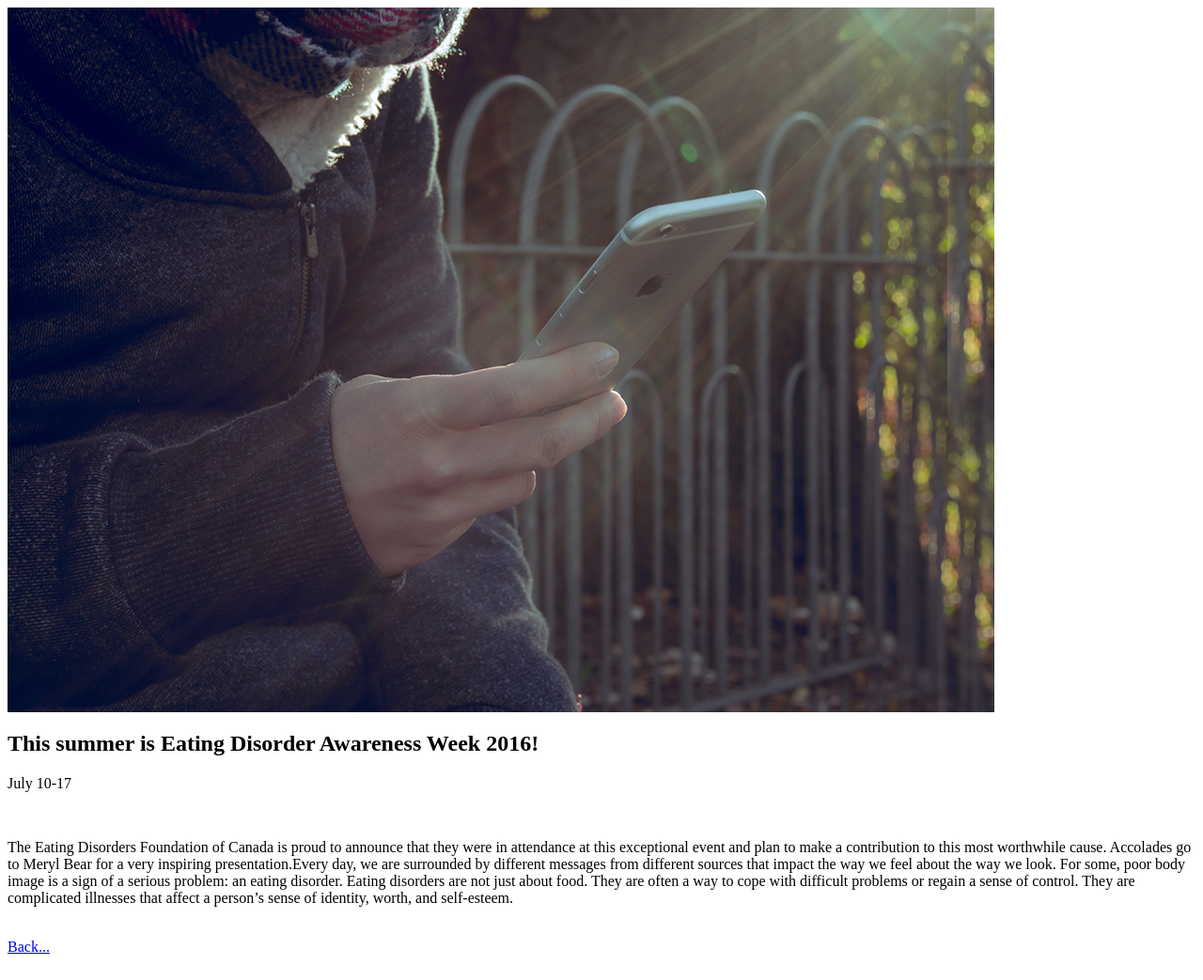
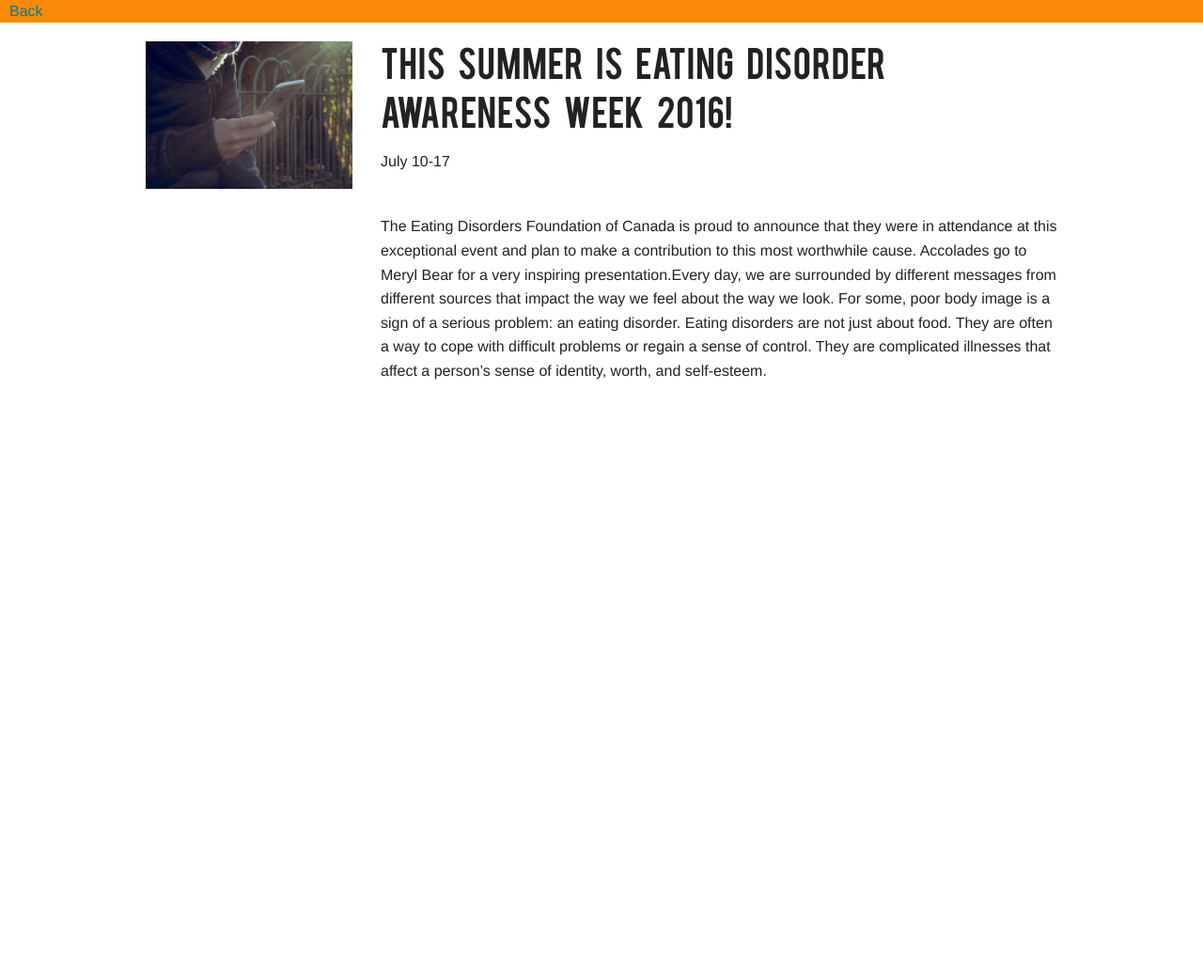
Before and after one commit to robij9528/edfc_final, a PHP site: page /admin/event_details.php?id=2 in a window 1280 px wide. Shown: the whole page at 94% size. After the commit the page ends 404 px from the top, so only its background shows below. Run offline with PHP 8.4, Linux system fonts and the light colour scheme; data comes from the database, SQL or seed files in the repository.

Commit message:
added css to details for stories and events

```diff
--- a/admin/admin_index.php
+++ b/admin/admin_index.php
@@ -14,6 +14,9 @@
  	<link href='https://fonts.googleapis.com/css?family=Ubuntu:400,300,700' rel='stylesheet' type='text/css'>
 </head>
 <body>
+<div class="back">
+ 	<a href="../index.php">Back</a>
+</div>
 <div class="row">
 	<div class="small-12 large-12 columns admin">
 		<h2>Welcome admin</h2>
--- a/admin/event_details.php
+++ b/admin/event_details.php
@@ -15,23 +15,36 @@ require_once('includes/init.php');
 
  <html>
  <head>
- 	<title>Event Details</title>
+ 	<meta charset="utf-8">
+	<title>Events Info</title>
+	<link href="../css/main.css" rel="stylesheet" type="text/css" media="screen">
+ 	<link rel="stylesheet" href="../css/foundation.css" />
+ 	<link href='https://fonts.googleapis.com/css?family=Ubuntu:400,300,700' rel='stylesheet' type='text/css'>
  </head>
  <body>
+ <div class="back">
+ 	<a href="../index.php">Back</a>
+</div>
+<div class="row evInfo">
 	 	<?php
 
 	 	if(!is_string($getSingle)){
 			$row = mysqli_fetch_array($getSingle);
-			echo "<img src=\"../images/{$row['events_img']}\" alt=\"{$row['events_title']}\">
+				echo "<img class=\"small-12 large-3 columns\" src=\"../images/{$row['events_img']}\" alt=\"{$row['events_title']}\">
+					<div class=\"samll-12 large-9 columns\">
 						 <h2>{$row['events_title']}</h2>
 						 <p>{$row['events_date']}</p><br>
 						 <p>{$row['events_info']}</p><br>
-				 <a href=\"../index.php\">Back...</a><br><br>";
+					 </div>";
 
 		}else{
 			echo "<p>{$getSingle}</p>";
 		}
 
 	 	 ?>
+</div>
+
+
+ <script src="../js/main.js"></script>
  </body>
  </html>
--- a/css/main.css
+++ b/css/main.css
@@ -1883,6 +1883,37 @@ width: 600px;
 	padding-left: 10px;
 }
 
+.evInfo{
+	padding-top: 20px;
+}
+
+.evInfo h2{
+	font-family: 'bebasregular', sans-serif;
+	word-spacing: 10px;
+}
+
+.storiesInfo{
+	padding-top: 20px;
+}
+
+.storiesInfo h2{
+	font-family: 'bebasregular', sans-serif;
+	word-spacing: 10px;
+}
+
+.storiesInfo h3{
+	color: #1ebdeb;
+	font-size: 18px;
+}
+
+.storiesInfo img {
+	margin-bottom: 20px;
+}
+
+.storiesInfo p{
+	text-align: justify;
+}
+
 /*==============MEDIA QUERIES========================*/
 
 
```
Also changed, not shown: admin/story_details.php (+21 -4 lines). Lines whose indentation alone changed are shown as unchanged.
